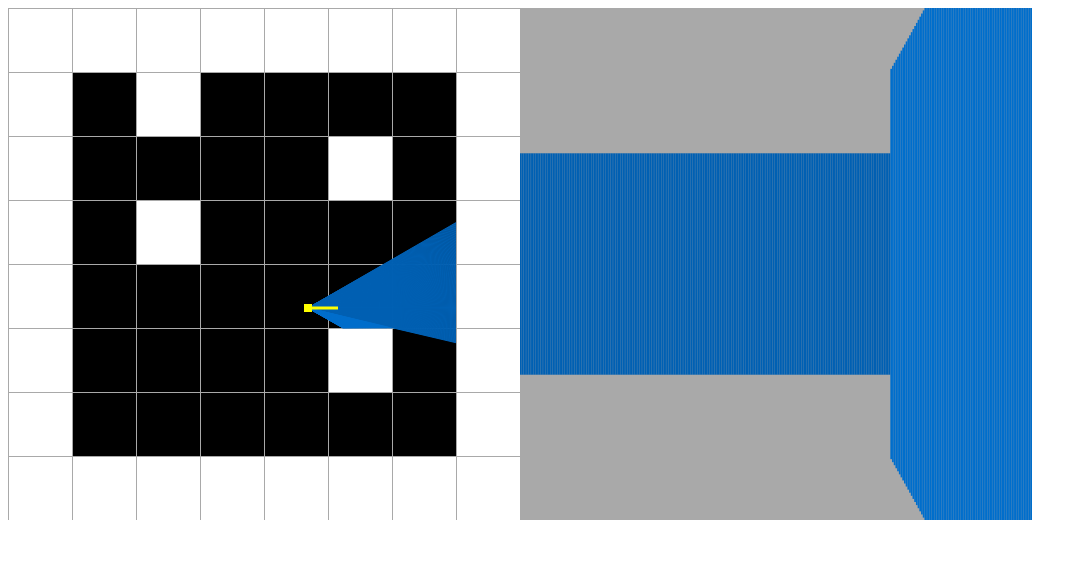
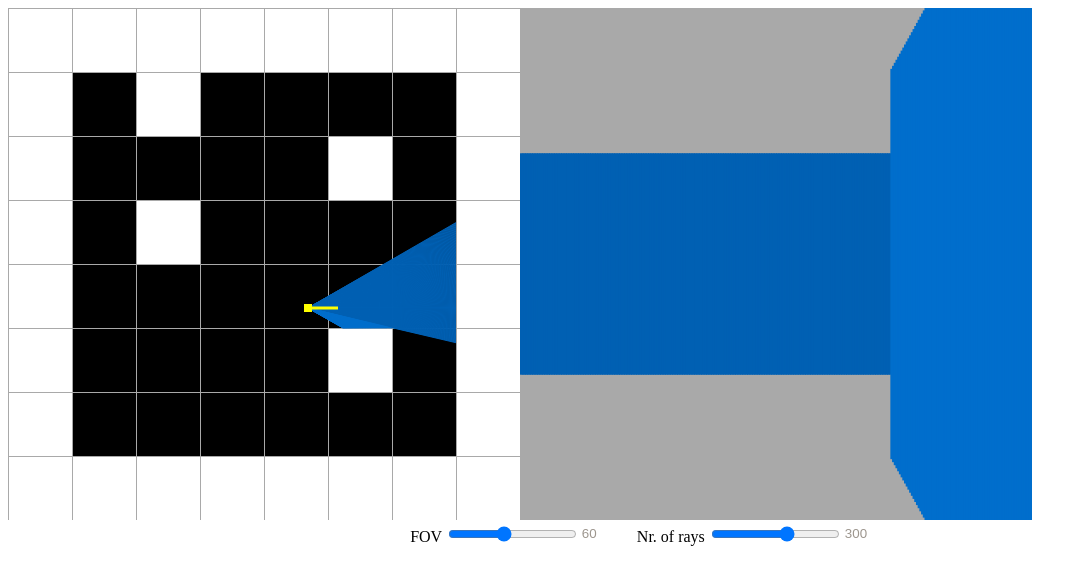
Before and after one commit to JackTheDane/js-raycaster, a website built with Vite: page index.html in a window 1280 px wide. Shown: the whole page, without its empty margins (0-1087 px from the left). Built offline with nearby package versions, Linux system fonts and the light colour scheme.

Commit message:
Add FOV & Nr. of rays sliders

```diff
--- a/index.html
+++ b/index.html
@@ -8,6 +8,20 @@
   </head>
   <body>
     <canvas height="512" width="1024"></canvas>
+
+    <div class="inputs">
+      <div>
+        <label for="field-of-view-input">FOV</label>
+        <input type="range" name="field-of-view" id="field-of-view-input" min="15" max="120" step="1" value="60">
+      </div>
+      <div>
+        <label for="number-of-rays-input">Nr. of rays</label>
+        <input type="range" name="number-of-rays" id="number-of-rays-input" min="1" max="500" step="1" value="300">
+      </div>
+    </div>
+
+
+
     <script type="module" src="/src/main.ts"></script>
   </body>
 </html>
--- /dev/null
+++ b/src/InputController.ts
@@ -0,0 +1,29 @@
+export abstract class InputController<Value> {
+  constructor(selector: string) {
+    this.inputElement = document.querySelector(selector) as HTMLInputElement;
+  }
+
+  protected inputElement: HTMLInputElement;
+
+  public abstract get value(): Value;
+}
+
+export class RangeInputController extends InputController<number> {
+  constructor(selector: string) {
+    super(selector);
+
+    this.setCustomValueAttribute(this.inputElement.value);
+
+    this.inputElement.addEventListener('change', event => {
+      this.setCustomValueAttribute((event.target as HTMLInputElement)?.value);
+    });
+  }
+
+  private setCustomValueAttribute(newValue: number | string) {
+    this.inputElement.setAttribute('data-value', newValue.toString());
+  }
+
+  public get value() {
+    return Number.parseFloat(this.inputElement.value);
+  }
+}
--- a/src/index.css
+++ b/src/index.css
@@ -1,3 +1,22 @@
 canvas {
   background-color: darkgrey;
 }
+
+.inputs {
+  display: flex;
+  gap: 30px;
+  justify-content: center;
+}
+
+input[type="range"] {
+  position: relative;
+  margin-right: 30px;
+}
+
+
+input[type="range"]::after {
+  content: attr(data-value);
+  position: absolute;
+  right: -5px;
+  transform: translateX(100%);
+}
--- a/src/main.ts
+++ b/src/main.ts
@@ -1,4 +1,5 @@
 import './index.css';
+import { RangeInputController } from "./InputController";
 
 const canvas = document.querySelector('canvas')!;
 const ctx = canvas.getContext('2d')!;
@@ -6,12 +7,13 @@ const CANVAS_WIDTH = canvas.width;
 const CANVAS_HEIGHT = canvas.height;
 const INTERVAL = 1 / 60 * 1000;
 const ONE_DEGREE_IN_RADIANS = 0.0174533;
-const NUMBER_OF_RAYS = 300;
-const FIELD_OF_VIEW = 60;
 const SPEED = 3;
 const TURNING_SPEED_INCREMENT = 0.05;
 
 const pressedKeys = new Set<string>();
+
+const fovSlider = new RangeInputController('#field-of-view-input');
+const numberOfRaysSlider = new RangeInputController('#number-of-rays-input');
 
 const playerPosition = {
   x: 300,
@@ -148,14 +150,14 @@ function drawRays2d() {
   let xOffset = 0;
   let yOffset = 0;
   let depthOfField: number;
-  let rayAngle = playerPosition.angle - ONE_DEGREE_IN_RADIANS*(FIELD_OF_VIEW/2);
-  const rayScreenWidth = CANVAS_WIDTH/2/NUMBER_OF_RAYS;
+  let rayAngle = playerPosition.angle - ONE_DEGREE_IN_RADIANS*(fovSlider.value/2);
+  const rayScreenWidth = CANVAS_WIDTH/2/numberOfRaysSlider.value;
   let color: string;
 
   if (rayAngle<0) rayAngle += 2*Math.PI;
   if (rayAngle>2*Math.PI) rayAngle -= 2*Math.PI;
 
-  for (let r = 0; r < NUMBER_OF_RAYS; r++) {
+  for (let r = 0; r < numberOfRaysSlider.value; r++) {
     depthOfField = 0;
 
     // ---- Check vertical lines ---- //
@@ -276,9 +278,14 @@ function drawRays2d() {
     const topLeftPointY = CANVAS_HEIGHT / 2 - lineHeight/2;
 
     ctx.fillStyle = color;
-    ctx.fillRect(topLeftPointX, topLeftPointY, rayScreenWidth, lineHeight);
+    ctx.fillRect(
+      topLeftPointX,
+      topLeftPointY,
+      rayScreenWidth + 1, // Add 1px to reduce empty space between rects
+      lineHeight
+    );
 
-    rayAngle += ONE_DEGREE_IN_RADIANS*(FIELD_OF_VIEW / NUMBER_OF_RAYS);
+    rayAngle += ONE_DEGREE_IN_RADIANS*(fovSlider.value / numberOfRaysSlider.value);
     if (rayAngle<0) rayAngle += 2*Math.PI;
     if (rayAngle>2*Math.PI) rayAngle -= 2*Math.PI;
   }
```
